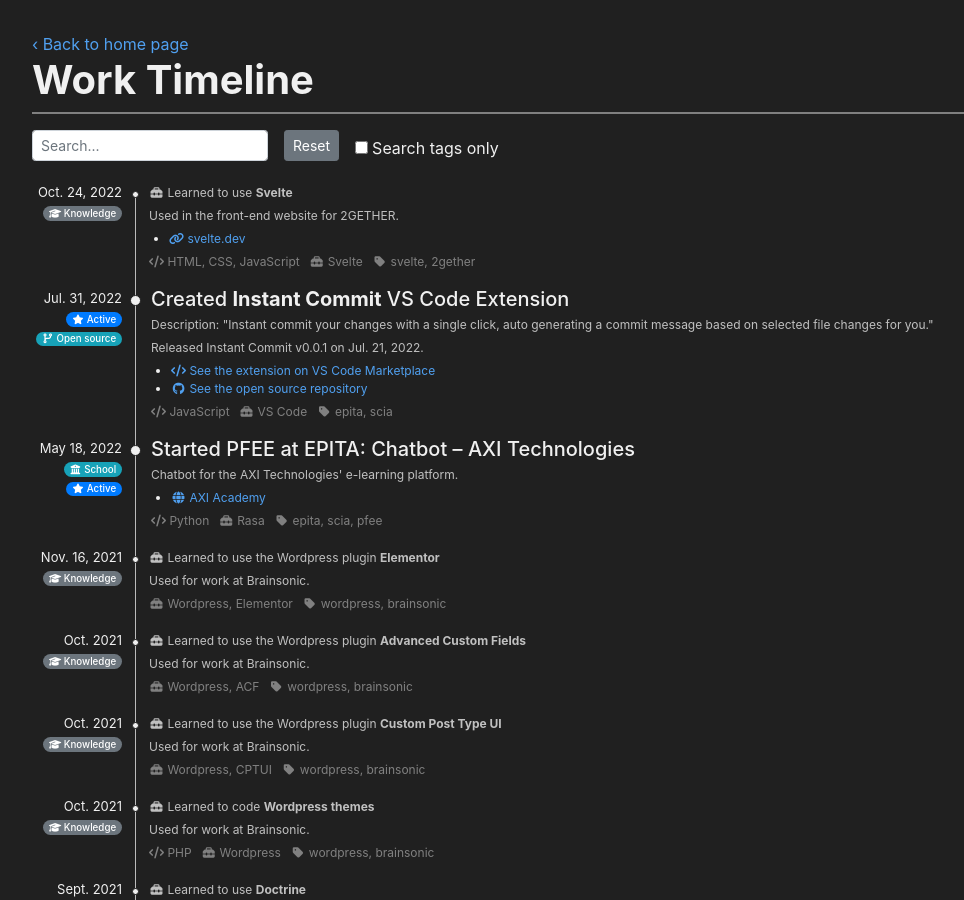
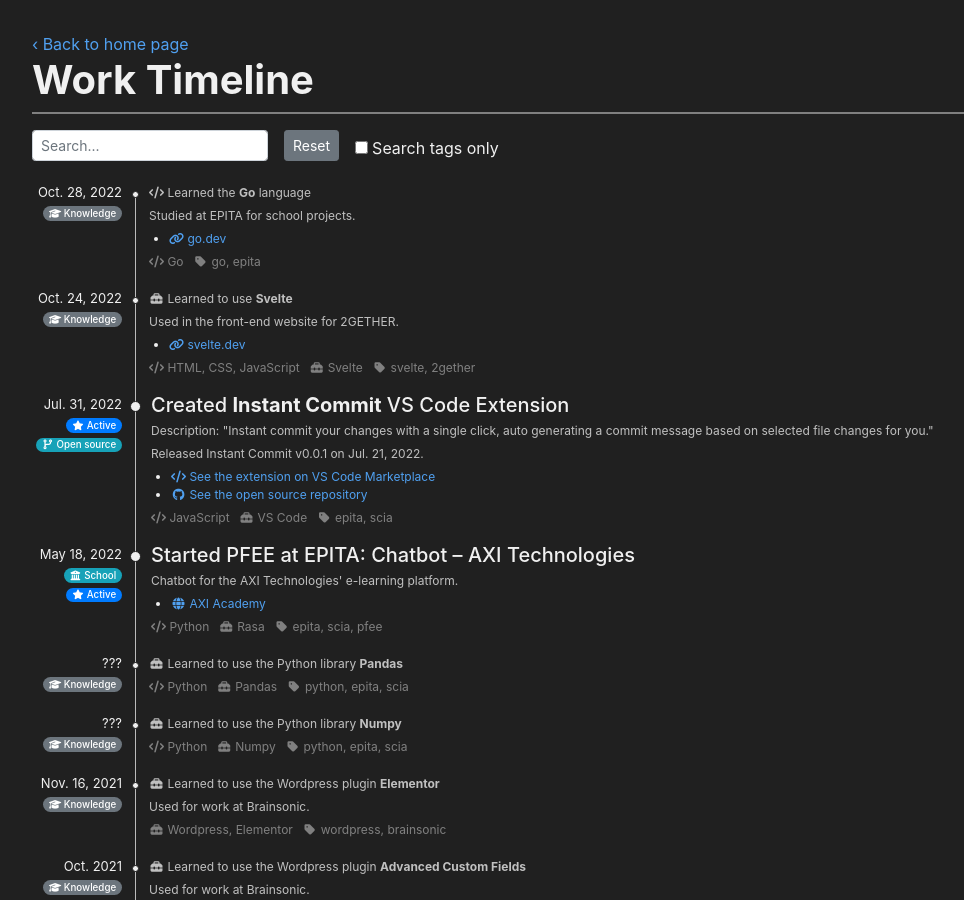
Before and after one commit to matiboux/matiboux.me, a Jekyll site: the page built from timeline.html, in a window 1280 px wide and 900 px high. Shown: the whole window, without its empty margins (53-1017 px from the left). Built offline with Jekyll 4.4.1, drawn with Linux system fonts in a browser that asks for light colours; nearby versions of some CDN libraries.

Commit message:
Add Golang to timeline

```diff
--- a/_data/timeline.yml
+++ b/_data/timeline.yml
@@ -14,6 +14,17 @@
 
 
 - description:
+  - <i class="fas fa-code fa-fw"></i> Learned the <b>Go</b> language
+  - Studied at EPITA for school projects.
+  links:
+  - title: <i class="fas fa-link fa-fw"></i> go.dev
+    href: https://go.dev/
+  date: Oct. 28, 2022
+  languages: [Go]
+  category: knowledge
+  tags: [go, epita]
+
+- description:
   - <i class="fas fa-toolbox fa-fw"></i> Learned to use <b>Svelte</b>
   - Used in the front-end website for 2GETHER.
   links:
@@ -54,6 +65,22 @@
   status: active
   opensource: false
   tags: [epita, scia, pfee]
+
+- description:
+  - <i class="fas fa-toolbox fa-fw"></i> Learned to use the Python library <b>Pandas</b>
+  date: ???
+  languages: [Python]
+  tools: [Pandas]
+  category: knowledge
+  tags: [python, epita, scia]
+
+- description:
+  - <i class="fas fa-toolbox fa-fw"></i> Learned to use the Python library <b>Numpy</b>
+  date: ???
+  languages: [Python]
+  tools: [Numpy]
+  category: knowledge
+  tags: [python, epita, scia]
 
 - description:
   - <i class="fas fa-toolbox fa-fw"></i> Learned to use the Wordpress plugin <b>Elementor</b>
```
